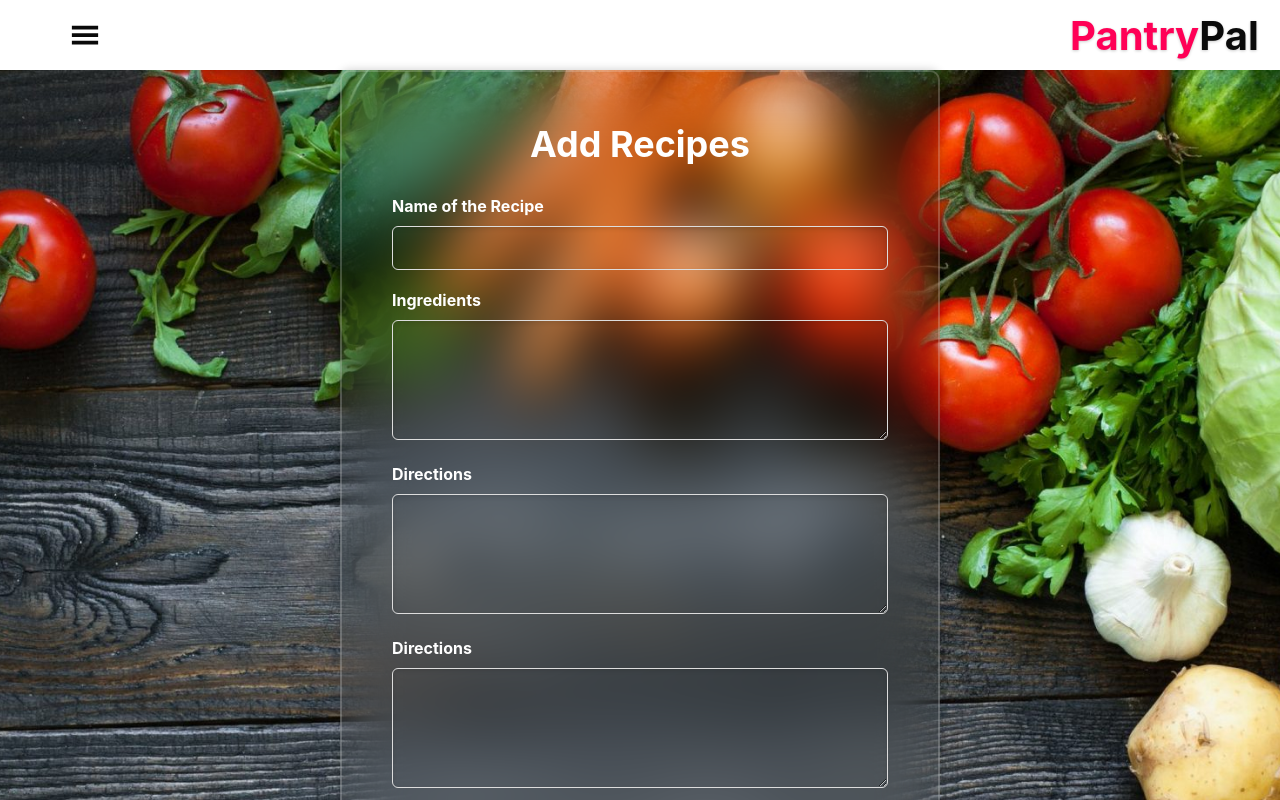
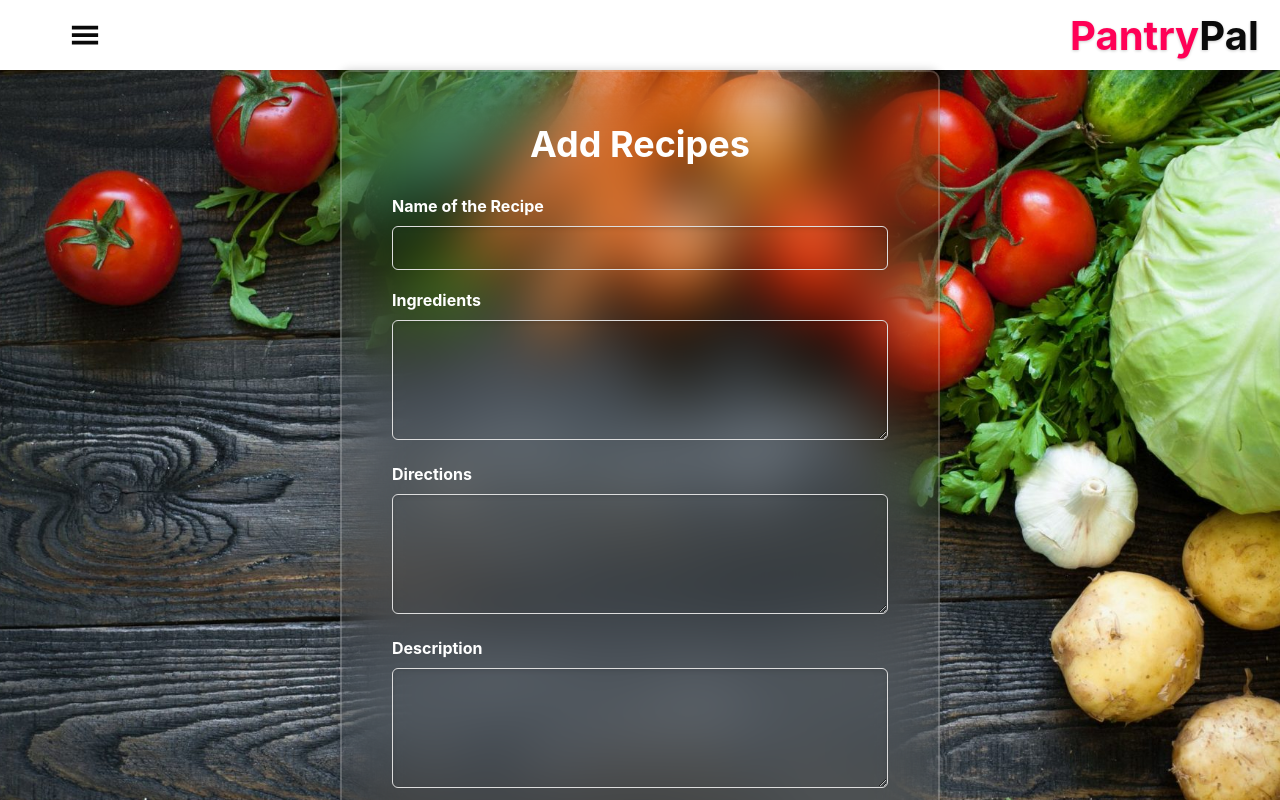
Before and after one commit to ihfung/PantryPal, a React (Create React App) app in the folder front-end/: page /add_recipes in a window 1280 px wide. Shown: the top 800 px of the page. Built offline with nearby package versions, Linux system fonts and the light colour scheme.

Commit message:
change the description

```diff
--- a/front-end/src/component/form.jsx
+++ b/front-end/src/component/form.jsx
@@ -79,13 +79,6 @@ export default function Form() {
           value={recipe.directions}
           onChange={handleInputChange}
         ></textarea>
-      </div><div className="form-group">
-        <label>Directions</label>
-        <textarea
-          name="Directions"
-          value={recipe.directions}
-          onChange={handleInputChange}
-        ></textarea>
       </div>
       <div className="form-group">
         <label>Description</label>
```
